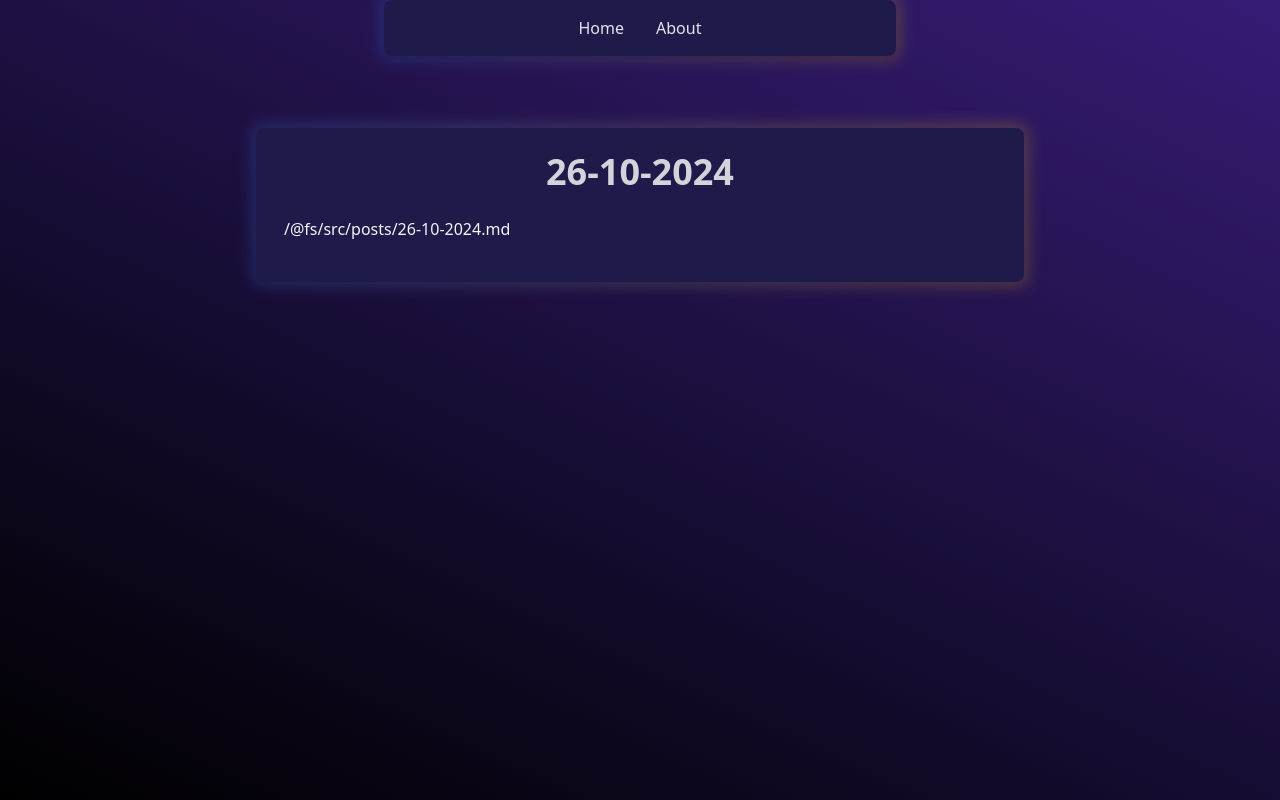
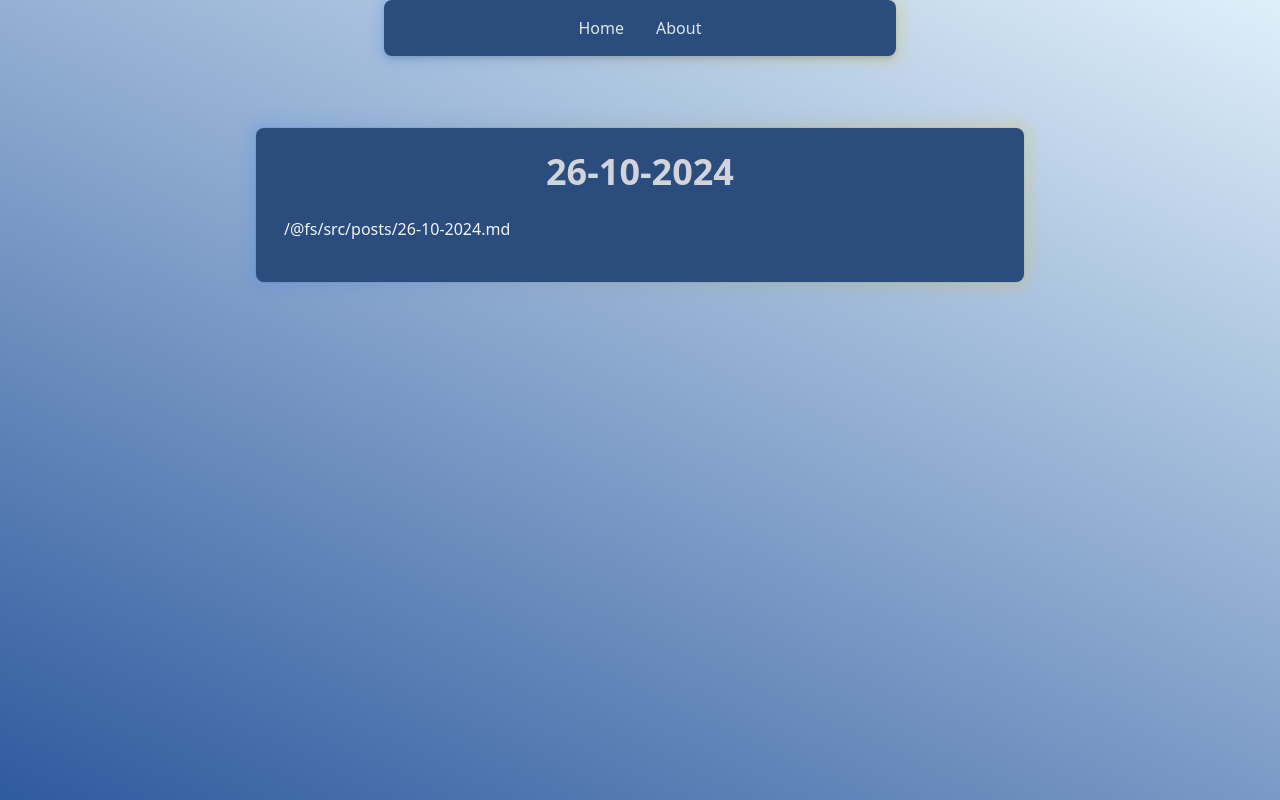
Before and after one commit to JimzSnowby/snowby-blog, a React (Vite) app: page /article/1 in a window 1280 px wide. Built offline with nearby package versions, Linux system fonts and the light colour scheme.

Commit message:
Changed colour scheme to be more professional

```diff
--- a/src/components/Articles.jsx
+++ b/src/components/Articles.jsx
@@ -66,7 +66,7 @@ function Articles() {
 
           {/* Main content with a slight scale */}
           <div
-            className="relative px-7 py-6 bg-indigo-950 ring-1 ring-gray-900/5 rounded-lg leading-none flex items-top justify-start space-x-6 transition-transform transform group-hover:scale-105 duration-500 z-10"
+            className="relative px-7 py-6 bg-malibu-900 ring-1 ring-gray-900/5 rounded-lg leading-none flex items-top justify-start space-x-6 transition-transform transform group-hover:scale-105 duration-500 z-10"
           >
             <div className="space-y-2">
               <h2 className="text-2xl font-semibold mb-4 text-gray-400">
--- a/src/components/LinkedInProfile.jsx
+++ b/src/components/LinkedInProfile.jsx
@@ -11,7 +11,7 @@ function LinkedInProfile() {
 
       {/* Main content with padding and scale effect */}
       <div
-        className="relative px-7 py-6 bg-indigo-950 ring-1 ring-gray-900/5 rounded-lg flex flex-col items-start space-y-2 transition-transform transform group-hover:scale-105 duration-500 z-10"
+        className="relative px-7 py-6 bg-malibu-900 ring-1 ring-gray-900/5 rounded-lg flex flex-col items-start space-y-2 transition-transform transform group-hover:scale-105 duration-500 z-10"
       >
         <h2 className="text-2xl font-semibold mb-2 text-gray-100">Hi, I'm James Sowerby</h2>
         <p>A Computer Science graduate from Northumbria University.</p>
--- a/src/components/Menu.jsx
+++ b/src/components/Menu.jsx
@@ -19,7 +19,7 @@ function Menu() {
         ></div>
 
         {/* Menu content with slightly smaller scaling */}
-        <nav className="relative bg-indigo-950 text-cobalt-blue-text p-4 rounded-lg mx-auto shadow-md transition-transform transform group-hover:scale-105 duration-500 z-10">
+        <nav className="relative bg-malibu-900 text-cobalt-blue-text p-4 rounded-lg mx-auto shadow-md transition-transform transform group-hover:scale-105 duration-500 z-10">
           <ul className="flex justify-center space-x-8">
             <li>
               <Link to="snowby-blog/" className="hover:text-gray-300">
--- a/src/pages/About.jsx
+++ b/src/pages/About.jsx
@@ -13,7 +13,7 @@ function About() {
           <div className="absolute -inset-1 bg-gradient-to-r from-blue-500 to-yellow-500 rounded-lg blur opacity-25 transition-all duration-500 group-hover:opacity-100 group-hover:scale-110"></div>
 
           {/* Main content with padding and scale effect */}
-          <div className="relative px-7 py-6 bg-indigo-950 ring-1 ring-gray-900/5 rounded-lg transition-transform transform group-hover:scale-105 duration-500 z-10">
+          <div className="relative px-7 py-6 bg-malibu-900 ring-1 ring-gray-900/5 rounded-lg transition-transform transform group-hover:scale-105 duration-500 z-10">
             <h1 className="text-4xl font-bold mb-4 text-cobalt-blue-text">About</h1>
             <p className="text-gray-100">This page is under construction</p>
           </div>
--- a/src/pages/ArticlePage.jsx
+++ b/src/pages/ArticlePage.jsx
@@ -44,7 +44,7 @@ function ArticlePage() {
 
         {/* Main article content */}
         <div
-          className="relative px-7 py-6 bg-indigo-950 ring-1 ring-gray-900/5 rounded-lg leading-relaxed text-gray-100"
+          className="relative px-7 py-6 bg-malibu-900 ring-1 ring-gray-900/5 rounded-lg leading-relaxed text-gray-100"
         >
           <h1 className="text-4xl font-bold text-center mb-6 text-gray-300">{title}</h1>
           <div
--- a/tailwind.config.js
+++ b/tailwind.config.js
@@ -9,9 +9,22 @@ export default {
     colors: {
       'cobalt-blue': '#161a1f',
       'cobalt-blue-text': '#e1e5eb',
+      'malibu': {
+        '50': '#f1f8fd',
+        '100': '#dfeffa',
+        '200': '#c6e3f7',
+        '300': '#9fd2f1',
+        '400': '#88c4ec',
+        '500': '#509de1',
+        '600': '#3c82d4',
+        '700': '#326ec3',
+        '800': '#2f5a9e',
+        '900': '#2a4d7e',
+        '950': '#1e304d',
+      },
     },
     backgroundImage: {
-      'custom-gradient': 'linear-gradient(-155deg, #351C75, #000 100%)',
+      'custom-gradient': 'linear-gradient(-155deg, #dfeffa, #2f5a9e 100%)',
     },
    },
    },
```
